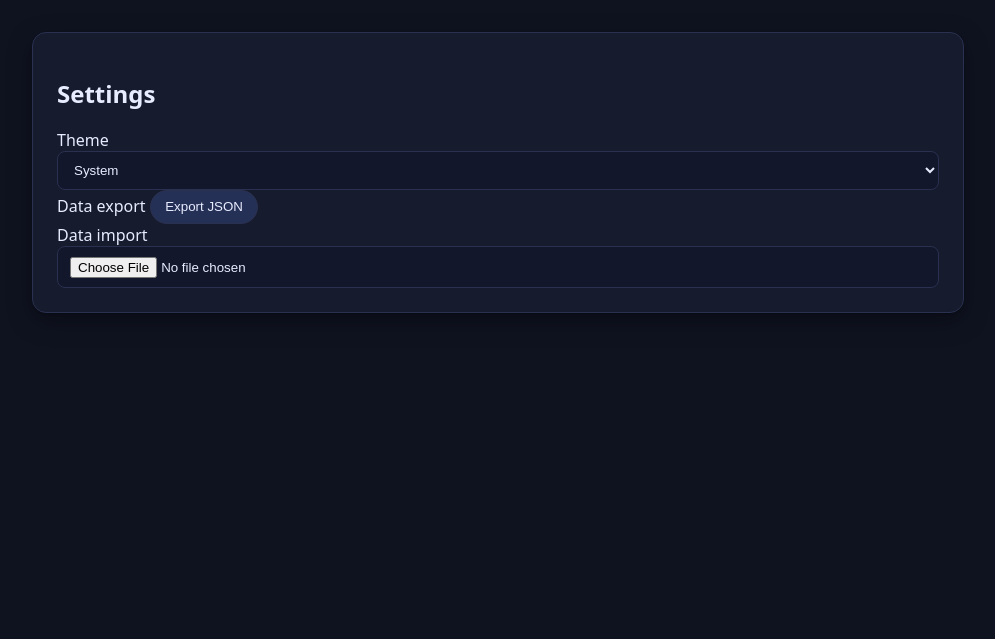
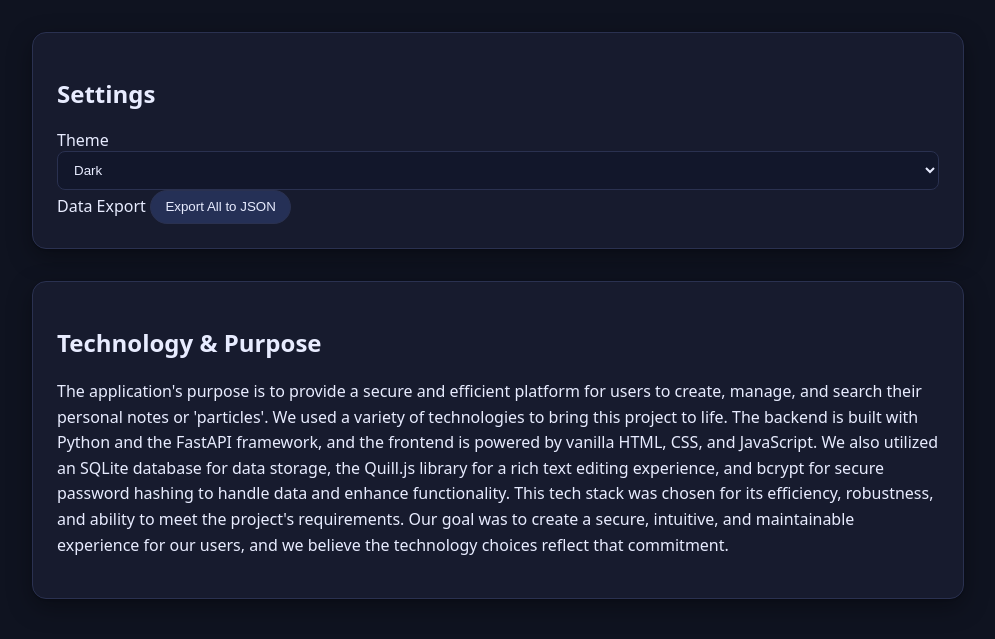
Before and after one commit to babayaga-09/Pim_design_project, a FastAPI app: page /settings.html in a window 1280 px wide. Shown: the part 67-706 px from the top of the page, without its empty margins (142-1137 px from the left). Run offline with FastAPI, Linux system fonts and the light colour scheme.

Commit message:
Update settings.html

```diff
--- a/templates/settings.html
+++ b/templates/settings.html
@@ -23,23 +23,26 @@
     <h2>Settings</h2>
     <div class="grid two" style="margin-top: 1rem;">
       <label class="form__field">Theme
-        <select class="select">
-          <option>System</option>
-          <option>Light</option>
-          <option>Dark</option>
+        <select id="theme-select" class="select">
+          <option value="dark">Dark</option>
+          <option value="light">Light</option>
         </select>
       </label>
       <div class="form__field">
-        <label>Data export</label>
-        <button class="btn">Export JSON</button>
-      </div>
-      <div class="form__field">
-        <label>Data import</label>
-        <input class="input" type="file" accept=".json"/>
+        <label>Data Export</label>
+        <button id="export-button" class="btn">Export All to JSON</button>
       </div>
     </div>
   </section>
+
+  <section class="card" style="margin-top: 2rem;">
+    <h2>Technology & Purpose</h2>
+    <p style="margin-top: 1rem; line-height: 1.6;">
+        The application's purpose is to provide a secure and efficient platform for users to create, manage, and search their personal notes or 'particles'. We used a variety of technologies to bring this project to life. The backend is built with Python and the FastAPI framework, and the frontend is powered by vanilla HTML, CSS, and JavaScript. We also utilized an SQLite database for data storage, the Quill.js library for a rich text editing experience, and bcrypt for secure password hashing to handle data and enhance functionality. This tech stack was chosen for its efficiency, robustness, and ability to meet the project's requirements. Our goal was to create a secure, intuitive, and maintainable experience for our users, and we believe the technology choices reflect that commitment.
+    </p>
+  </section>
 </main>
-<script src="/static/js/app.js"></script>
+<script src="/static/js/common.js"></script>
+<script src="/static/js/settings.js"></script>
 </body>
 </html>
```
